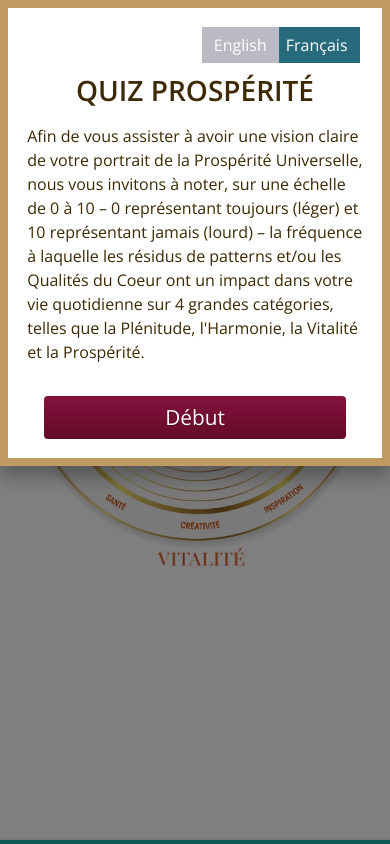
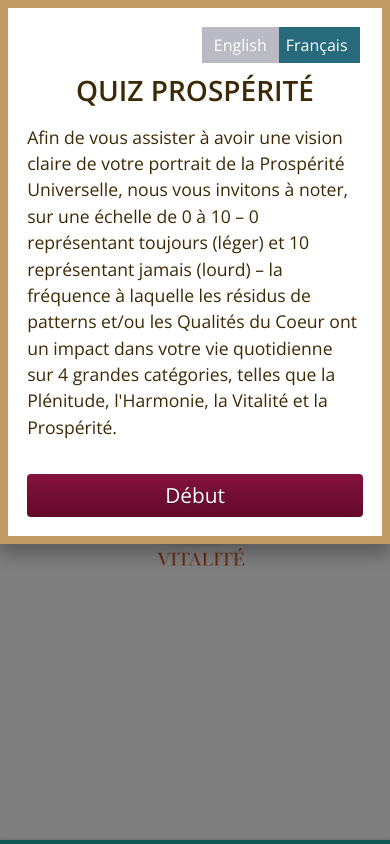
Before and after one commit to taekimura/Wheel-of-Prosperity, a React (Create React App) app in the folder client/: page / in a window 390 px wide. Shown: the top 844 px of the page. Built offline with nearby package versions, Linux system fonts and the light colour scheme.

Commit message:
fixed-start-button

```diff
--- a/client/src/components/Chart/Chart.jsx
+++ b/client/src/components/Chart/Chart.jsx
@@ -47,9 +47,9 @@ const Chart = () => {
     const updateRenderedThings = () => {
         setRenderedBarsArray(renderedBarsArray.concat(data[itemsRendered]));
         setItemsRendered(itemsRendered + 1);
-        // if (itemsRendered === 11) {
-        //     setTimeout(printDocument(), 2000);
-        // }
+        if (itemsRendered === 11) {
+            setTimeout(printDocument(), 2000);
+        }
     };
 
     let max = 0;
--- a/client/src/components/Modal/Modal.jsx
+++ b/client/src/components/Modal/Modal.jsx
@@ -25,13 +25,13 @@ const QuestionModal = () => {
                 <TranlationButton />
                 <br />
                 <h3 style={{ textAlign: "center", padding: "0.8em 0em 0.3em 0", fontFamily: 'Open Sans', fontWeight: "600", color: "#3d2903" }}>{title}</h3>
-                <p className="instruction" style={{ padding: "0em 0em 1em 0em", color: "#3d2903" }}>
+                <p id="instruction" style={{ padding: "0em 0em 1em 0em", color: "#3d2903", fontSize: "1.1em" }}>
                     {instruction}
                 </p>
                 <div style={{
                     textAlign: "center", display: "table", width: "100%",
                 }}>
-                    <Button style={{ width: "90%", textAlign: "center", fontSize: "1.3em", backgroundColor: "#84123c", border: "none" }} onClick={setStarterOn} className="btn-submit">{startButton}</Button>
+                    <Button style={{ margin: "0", textAlign: "center", fontSize: "1.3em", backgroundColor: "#84123c", border: "none" }} onClick={setStarterOn} className="btn-submit">{startButton}</Button>
                 </div>
             </>
         )
--- a/client/src/components/Modal/Modal.scss
+++ b/client/src/components/Modal/Modal.scss
@@ -13,7 +13,7 @@
     border-image-slice: 5;
 }
 
-.instruction{
+#instruction{
     font-size: "1.2em"
 }
 .react-responsive-modal-closeButton{
@@ -23,7 +23,7 @@
     .react-responsive-modal-modal{
     width: 100%;
     }
-    .instruction{
+    #instruction{
         font-size: "1em"
     }
 }
```
